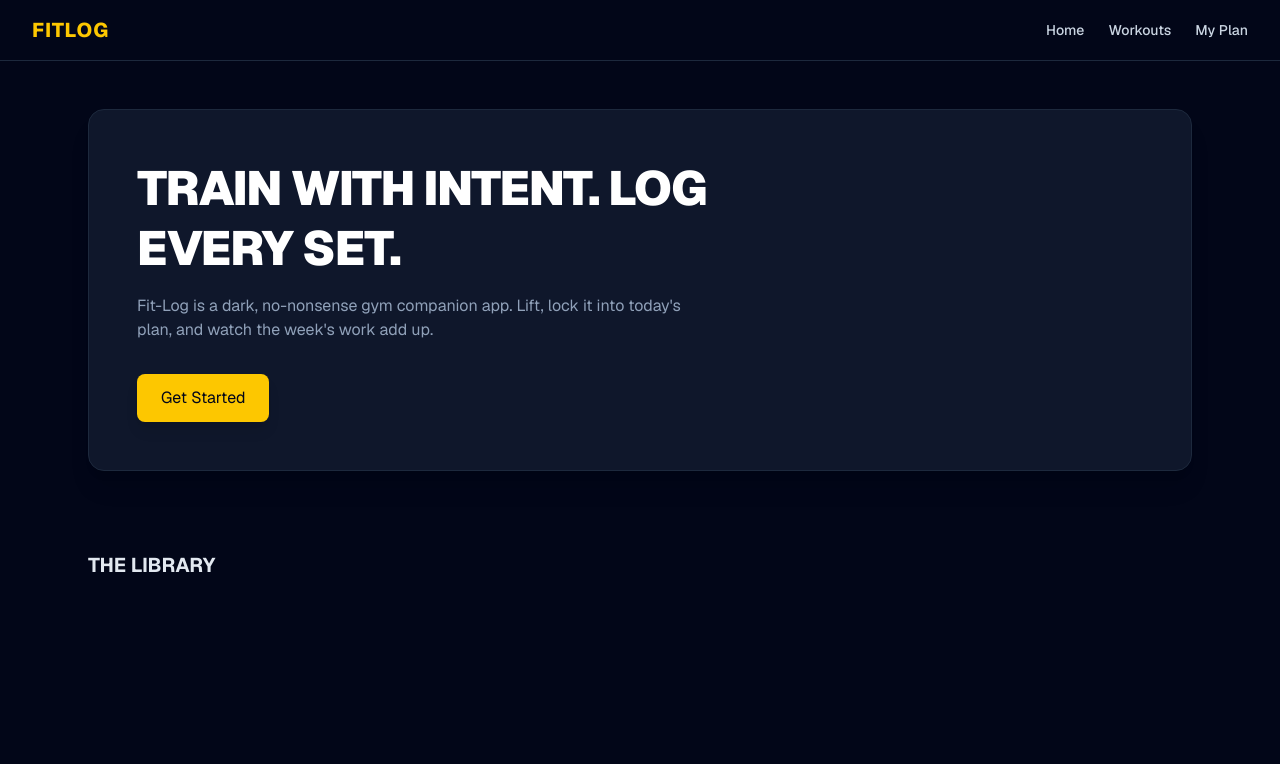
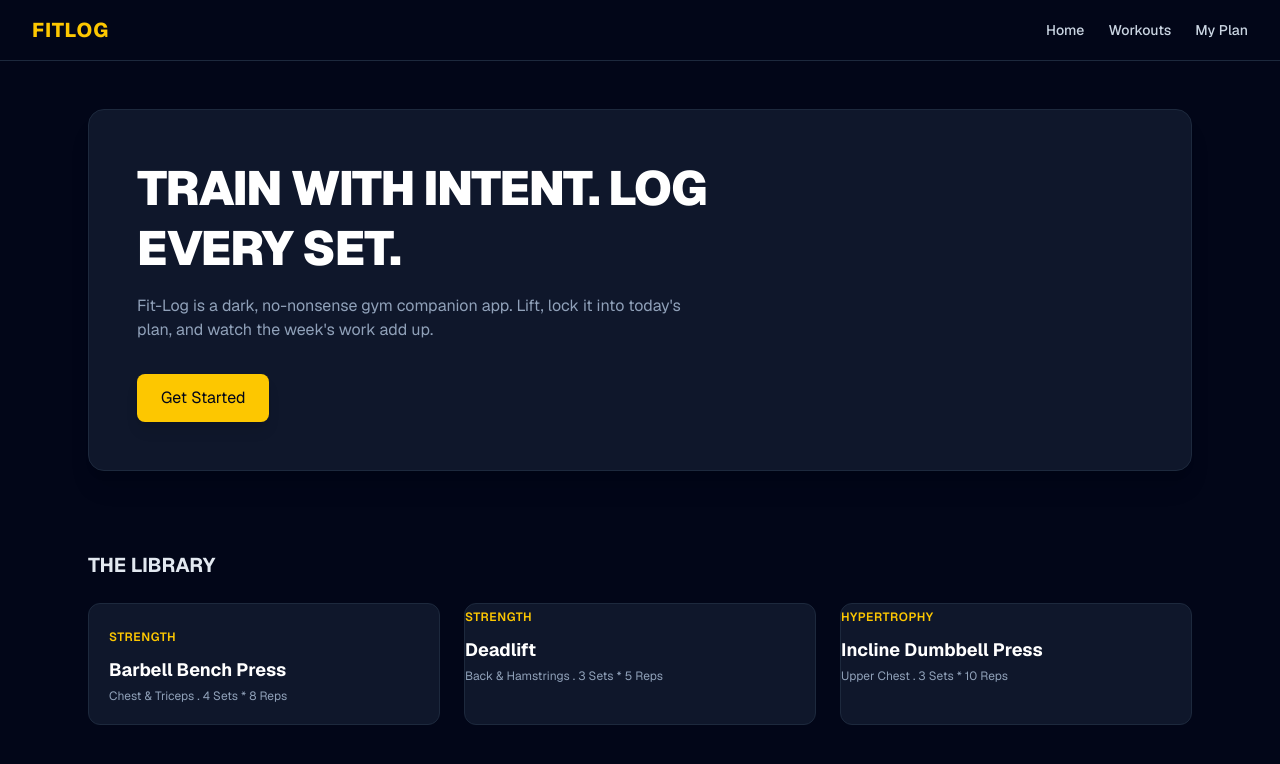
Before and after one commit to sumandebnath-tech/B14-A6-Fit-Log, a Next.js app: page / in a window 1280 px wide. Shown: the top 764 px of the page. Built offline with nearby package versions, Linux system fonts and the light colour scheme.

Commit message:
Add workout library section with exercise cards

```diff
--- a/app/page.tsx
+++ b/app/page.tsx
@@ -47,11 +47,33 @@ export default function Home() {
         </div>
       </section>
 
-      {/* 9. Workout library section placeholder for displaying exercise cards */}
+      {/* Workout library section placeholder and grid layout */}
       <section className="max-w-6xl mx-auto px-6 py-8">
         <h2 className="text-xl font-bold mb-6 text-slate-200">THE LIBRARY</h2>
         <div className="grid grid-cols-1 sm:grid-cols-2 md:grid-cols-3 gap-6">
-          {/* Exercise cards will be rendered here */}
+
+
+          {/* Individual workout card component for Becch Press */}
+          <div className="bg-slate-900 border border-slate-800 rounded-xl p-5 hover:border-slate-700 transition-all">
+            <span className="text-xs font-semibold text-yellow-400 uppercase tracking-wider">Strength</span>
+            <h3 className="text-lg font-bold mt-2 text-white">Barbell Bench Press</h3>
+            <p className="text-slate-400 text-xs mt-1">Chest & Triceps . 4 Sets * 8 Reps</p>
+          </div>
+
+          {/* Individual workout card component for Deadlift */}
+          <div className="bg-slate-900 border border-slate-800 rounded-xl p5 hover:border-slate-700 transition-all">
+            <span className="text-xs font-semibold text-yellow-400 uppercase tracking-wider">Strength</span>
+            <h3 className="text-lg font-bold mt-2 text-white">Deadlift</h3>
+            <p className="text-slate-400 text-xs mt-1">Back & Hamstrings . 3 Sets * 5 Reps</p>
+          </div>
+
+           {/* Individual workout card component for Incline Dumbbell Press */}
+          <div className="bg-slate-900 border border-slate-800 rounded-xl p5 hover:border-slate-700 transition-all">
+            <span className="text-xs font-semibold text-yellow-400 uppercase tracking-wider">Hypertrophy</span>
+            <h3 className="text-lg font-bold mt-2 text-white">Incline Dumbbell Press</h3>
+            <p className="text-slate-400 text-xs mt-1">Upper Chest . 3 Sets * 10 Reps</p>
+          </div>
+
         </div>
       </section>
 
```
